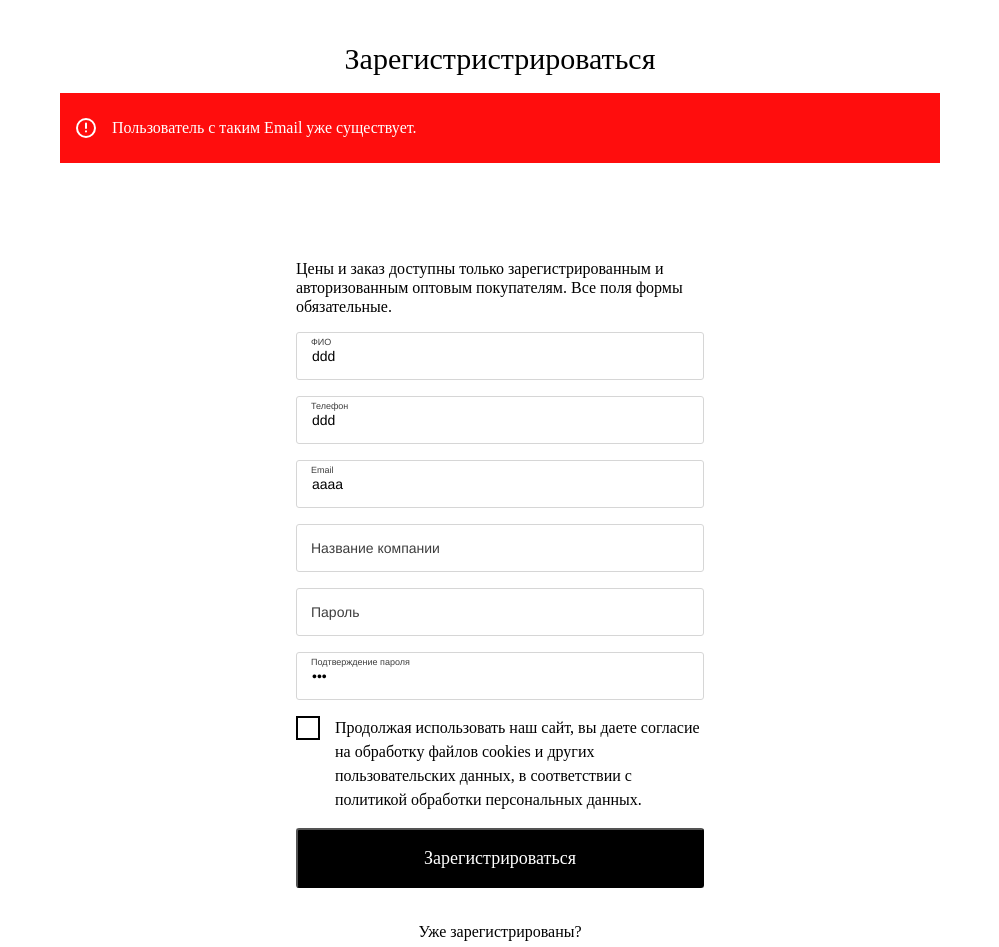
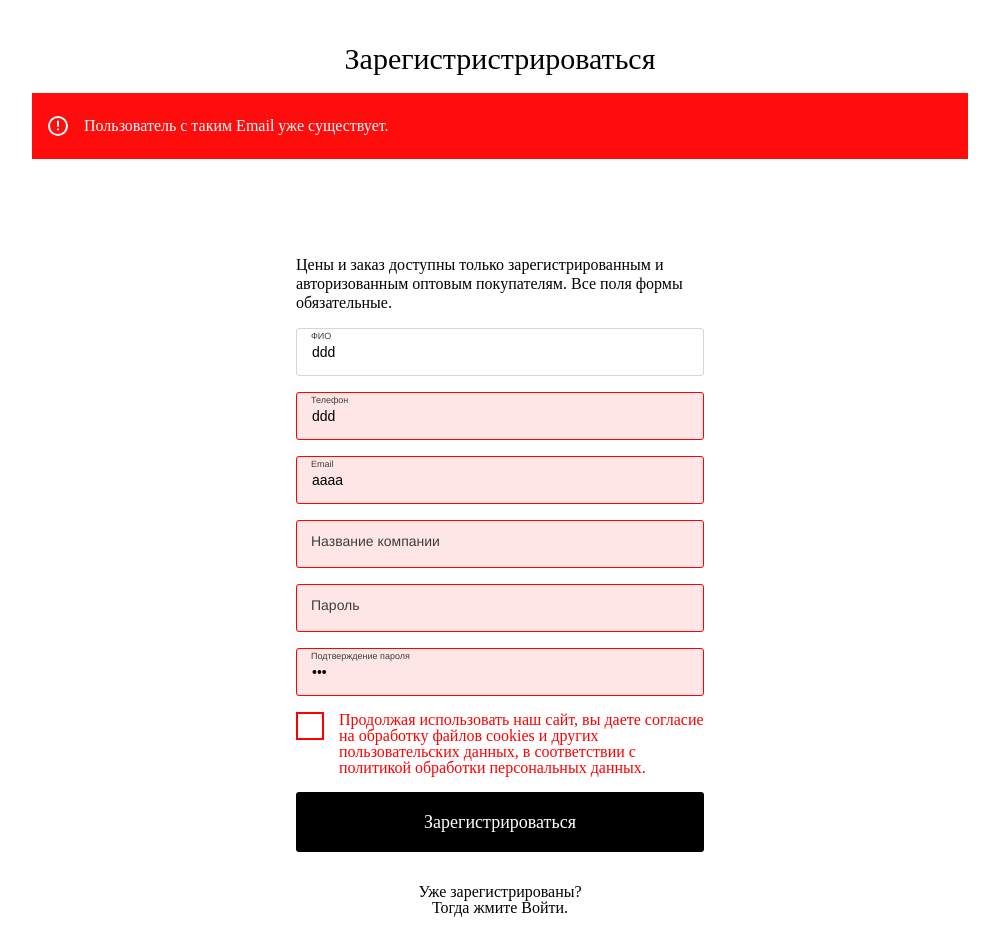
Before and after one commit to Ilyas-bit/rusocks_forms, a Vue app in the folder rusocks_forms_vue/: page / in a window 1280 px wide. Shown: the top 947 px of the page, without its empty margins (140-1139 px from the left). Built offline with nearby package versions, Linux system fonts and the light colour scheme.

Commit message:
checking for the presence of an object

```diff
--- a/rusocks_forms_vue/src/App.vue
+++ b/rusocks_forms_vue/src/App.vue
@@ -1,5 +1,5 @@
 <template>
-  <div class="form-container">
+  <div v-if="formSettings" class="form-container">
     <h2 class="form-container__header">Зарегистристрироваться</h2>
     <CustomErrorMessage
       class="form-container__error-message"
@@ -29,26 +29,36 @@
             :error="errors[field.name]"
           />
         </template>
-        <button :class="formSettings.submitButton.className">
+        <button class="twpx-catalog-auth__form_button" type="submit">
           {{ formSettings.submitButton.text }}
         </button>
-        <div class="form-wrapper__login-link">Уже зарегистрированы?<br />Тогда жмите Войти.</div>
+        <div class="form-wrapper__login-link">
+          Уже зарегистрированы?<br />Тогда жмите <a href="http://www.yandex.ru">Войти.</a>
+        </div>
       </form>
     </div>
   </div>
 </template>
 
 <script setup>
+import { onMounted, ref } from 'vue' // Используем Vue 3 синтаксис
 import { useForm } from 'vee-validate'
 import * as yup from 'yup'
 import CustomInput from './components/custom-input.vue'
 import CustomErrorMessage from './components/custom-error-message.vue'
 import CustomCheckbox from './components/custom-checkbox.vue'
 
-const formSettings = window.appealNewChangeFormStore.formSettings
+const formSettings = ref(null)
+const errors = ref({})
+const values = ref({})
 
+onMounted(() => {
+  if (window.appealNewChangeFormStore && window.appealNewChangeFormStore.formSettings) {
+    formSettings.value = window.appealNewChangeFormStore.formSettings
+
+    // Создание схемы валидации
     let schemaObject = {}
-formSettings.fields.forEach((field) => {
+    formSettings.value.fields.forEach((field) => {
       let schemaBuilder = yup.string()
       if (field.required) {
         schemaBuilder = schemaBuilder.required('Это поле обязательно для заполнения')
@@ -64,7 +74,10 @@ formSettings.fields.forEach((field) => {
           schemaBuilder = yup.boolean().oneOf([true], 'Вы должны согласиться с условиями')
           break
         case 'tel':
-      schemaBuilder = schemaBuilder.matches(/^[\d\s()+-]+$/, 'Введите корректный номер телефона')
+          schemaBuilder = schemaBuilder.matches(
+            /^[\d\s()+-]+$/,
+            'Введите корректный номер телефона'
+          )
           break
         default:
           break
@@ -74,25 +87,30 @@ formSettings.fields.forEach((field) => {
 
     const schema = yup.object().shape(schemaObject)
 
-let conditionObject = {}
-formSettings.fields.forEach((field) => {
-  conditionObject[field.name] = field.initialValue
+    // Начальные значения формы
+    let initialValues = {}
+    formSettings.value.fields.forEach((field) => {
+      initialValues[field.name] = field.initialValue
     })
 
-const { handleSubmit, errors, values } = useForm({
+    const { handleSubmit, resetForm, validate } = useForm({
       validationSchema: schema,
-  initialValues: conditionObject
+      initialValues: initialValues
     })
 
     const onSubmit = handleSubmit((values) => {
-  // Пример обработки значений формы
+      // Обработка данных формы
       const { fullName } = values
       if (fullName) {
         const [surname, name, patronymic] = fullName.split(' ')
         const formData = { ...values, surname, name, patronymic }
         alert(JSON.stringify(formData, null, 2))
-  } else {
-    alert('Не указано полное имя')
+      }
+      resetForm()
+    })
+
+    values.value = validate()
+    errors.value = ref(validate().errors)
   }
 })
 </script>
@@ -134,6 +152,8 @@ const onSubmit = handleSubmit((values) => {
   margin-bottom: 16px;
 }
 .twpx-catalog-auth__form_button {
+  text-align: center;
+  margin-top: 0;
   margin-bottom: 32px;
   border-radius: 3px;
   height: 60px;
--- a/rusocks_forms_vue/src/assets/main.css
+++ b/rusocks_forms_vue/src/assets/main.css
@@ -1,78 +1,152 @@
-/* Указываем box sizing */
-*,
-*::before,
-*::after {
-  box-sizing: border-box;
-}
-
-/* Убираем внутренние отступы */
-ul[class],
-ol[class] {
-  padding: 0;
-}
-
-/* Убираем внешние отступы */
+html,
 body,
+div,
+span,
+applet,
+object,
+iframe,
 h1,
 h2,
 h3,
 h4,
+h5,
+h6,
 p,
-ul[class],
-ol[class],
+blockquote,
+pre,
+a,
+abbr,
+acronym,
+address,
+big,
+cite,
+code,
+del,
+dfn,
+em,
+img,
+ins,
+kbd,
+q,
+s,
+samp,
+small,
+strike,
+strong,
+sub,
+sup,
+tt,
+var,
+b,
+u,
+i,
+center,
+dl,
+dt,
+dd,
+ol,
+ul,
 li,
+fieldset,
+form,
+label,
+legend,
+table,
+caption,
+tbody,
+tfoot,
+thead,
+tr,
+th,
+td,
+article,
+aside,
+canvas,
+details,
+embed,
 figure,
 figcaption,
+footer,
+header,
+hgroup,
+menu,
+nav,
+output,
+ruby,
+section,
+summary,
+time,
+mark,
+audio,
+video {
+  margin: 0;
+  padding: 0;
+  border: 0;
+  font-size: 100%;
+  font: inherit;
+  vertical-align: baseline;
+}
+/* HTML5 display-role reset for older browsers */
+article,
+aside,
+details,
+figcaption,
+figure,
+footer,
+header,
+hgroup,
+menu,
+nav,
+section {
+  display: block;
+}
+body {
+  line-height: 1;
+}
+ol,
+ul {
+  list-style: none;
+}
 blockquote,
-dl,
-dd {
-  margin: 0;
+q {
+  quotes: none;
+}
+blockquote:before,
+blockquote:after,
+q:before,
+q:after {
+  content: '';
+  content: none;
+}
+table {
+  border-collapse: collapse;
+  border-spacing: 0;
+}
+a {
+  color: inherit;
+  text-decoration: none;
 }
 
-/* Выставляем основные настройки по-умолчанию для body */
-body {
-  min-height: 100vh;
-  scroll-behavior: smooth;
-  text-rendering: optimizeSpeed;
-  line-height: 1.5;
+a:hover {
+  text-decoration: underline;
 }
 
-/* Удаляем стандартную стилизацию для всех ul и il, у которых есть атрибут class*/
-ul[class],
-ol[class] {
-  list-style: none;
+a:visited {
+  color: inherit;
 }
-
-/* Элементы a, у которых нет класса, сбрасываем до дефолтных стилей */
-a:not([class]) {
-  text-decoration-skip-ink: auto;
+button {
+  /* Убираем все стили по умолчанию */
+  appearance: none;
+  -webkit-appearance: none;
+  -moz-appearance: none;
+  background: none;
+  border: none;
+  padding: 0;
+  margin: 0;
+  font: inherit;
+  color: inherit;
+  text-align: inherit;
+  cursor: pointer;
+  outline: none;
+  box-shadow: none;
 }
-
-/* Упрощаем работу с изображениями */
-img {
-  max-width: 100%;
-  display: block;
-}
-
-/* Указываем понятную периодичность в потоке данных у article*/
-article > * + * {
-  margin-top: 1em;
-}
-
-/* Наследуем шрифты для инпутов и кнопок */
-input,
-button,
-textarea,
-select {
-  font: inherit;
-}
-
-/* Удаляем все анимации и переходы для людей, которые предпочитай их не использовать */
-@media (prefers-reduced-motion: reduce) {
-  * {
-    animation-duration: 0.01ms !important;
-    animation-iteration-count: 1 !important;
-    transition-duration: 0.01ms !important;
-    scroll-behavior: auto !important;
-  }
-}
--- a/rusocks_forms_vue/src/main.js
+++ b/rusocks_forms_vue/src/main.js
@@ -10,9 +10,6 @@ const app = createApp(App)
 
 window.appealNewChangeFormStore = {
   formSettings: {
-    formName: 'AppealForm',
-    action: '/submit',
-    method: 'POST',
     fields: [
       {
         name: 'fullName',
@@ -64,8 +61,7 @@ window.appealNewChangeFormStore = {
       }
     ],
     submitButton: {
-      text: 'Зарегистрироваться',
-      className: 'twpx-catalog-auth__form_button'
+      text: 'Зарегистрироваться'
     }
   }
 }
```
Lines whose indentation alone changed are shown as unchanged.
